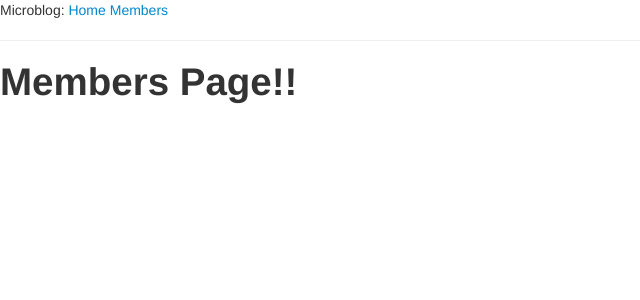
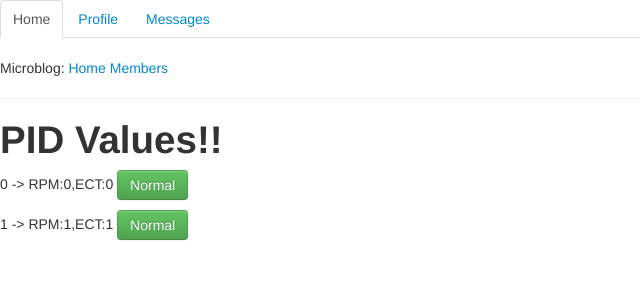
Before and after one commit to ganeshredcobra/microblog, a Flask app: page /members in a window 1280 px wide. Shown: the top 300 px of the page, without its empty margins (0-640 px from the left). Run offline with Flask 2, Linux system fonts and the light colour scheme.

Commit message:
Updating Json data to app and printing done

```diff
--- a/app/templates/base.html
+++ b/app/templates/base.html
@@ -17,6 +17,13 @@
     {% endif %}
   </head>
   <body>
+
+	<ul class="nav nav-tabs">
+  <li role="presentation" class="active"><a href="#">Home</a></li>
+  <li role="presentation"><a href="#">Profile</a></li>
+  <li role="presentation"><a href="#">Messages</a></li>
+</ul>
+
     <div>Microblog: <a href="/index">Home</a> <a href="/members">Members</a></div>
     <hr>
      {% with messages = get_flashed_messages() %}
--- a/app/templates/members.html
+++ b/app/templates/members.html
@@ -2,6 +2,16 @@
 <!-- extend from base layout -->
 {% extends "base.html" %}
 {% block content %}
-<h1>Members Page!!</h1>
+	<h1>PID Values!!</h1>
+	{% if VALS %}
+		{% for VAL in VALS %}
+			{% if (VAL['ECT'] > 251) %}
+				<p> {{VAL.ECT|int+1}} {{VAL['ECT']}}</p>
+				<h1> {{VAL.Count}} -> RPM:{{VAL.RPM}},ECT:{{VAL.ECT}} <button type="button" class="btn  btn-danger btn-sm">High</button> </h1>
+			{% else %}
+				<p> {{VAL.Count}} -> RPM:{{VAL.RPM}},ECT:{{VAL.ECT}} <button type="button" class="btn btn-success btn-md">Normal</button> </p>
+			{% endif %}
+		{% endfor %}
+	{% endif %}
 {% endblock %}
 </html>
--- a/app/views.py
+++ b/app/views.py
@@ -10,7 +10,7 @@ from flask import request
 @app.route('/')
 @app.route('/index')
 def index():
-    user = {'nickname': 'Miguel'}  # fake user
+    user = {'nickname': 'Visitor'}  # fake user
     posts = [  # fake array of posts
         {
             'author': {'nickname': 'John'},
@@ -25,10 +25,6 @@ def index():
                            title='Home',
                            user=user,
                            posts=posts)
-
-@app.route("/members")
-def members():
-    return render_template("members.html")
 
 @app.route("/members/<string:name>/")
 def getMember(name):
@@ -60,6 +56,19 @@ tasks = [
     }
 ]
 
+Values = [
+	{
+		'Count':0,
+		'RPM':0,
+		'ECT':0
+	},
+	{
+		'Count':1,
+		'RPM':1,
+		'ECT':1
+	}
+]
+
 @app.route('/update', methods=['GET'])
 def get_tasks():
     return jsonify({'tasks': tasks})
@@ -79,3 +88,26 @@ def not_found(error):
 def brow():
 	user_agent = request.headers.get('User-Agent')
 	return '<p>Your browser is %s</p>'%user_agent
+
+@app.route('/newtasks', methods=['POST'])
+def create_task():
+    if not request.json or not 'RPM' in request.json:
+        abort(400)
+    ValuesN = {
+        #'Count':request.json['Count'],
+        'Count': Values[-1]['Count'] + 1,
+        'RPM': request.json['RPM'],
+        'ECT': request.json['ECT']
+    }
+    Values.append(ValuesN)
+    print Values[0]['Count']
+    return jsonify({'Values': Values}), 201
+    #return render_template("members.html",VAL=Values)
+
+@app.route("/members")
+def members():
+    return render_template("members.html",VALS=Values)
+
+@app.route('/getvals', methods=['GET'])
+def get_vals():
+    return jsonify({'VALS': Values})
--- a/run.py
+++ b/run.py
@@ -1,3 +1,3 @@
 #!flask/bin/python
 from app import app
-app.run(debug=True)
+app.run(host='0.0.0.0',debug=True)
```
